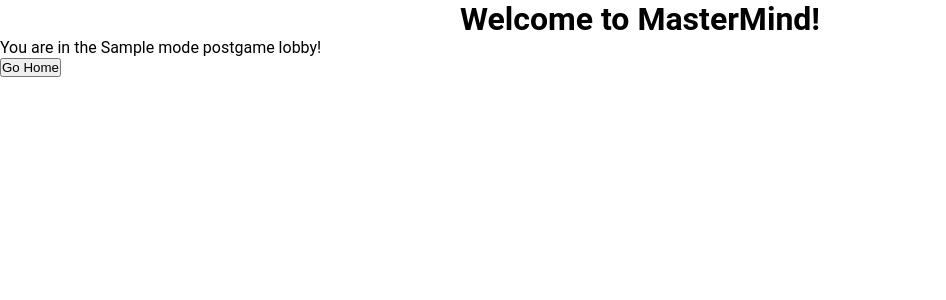
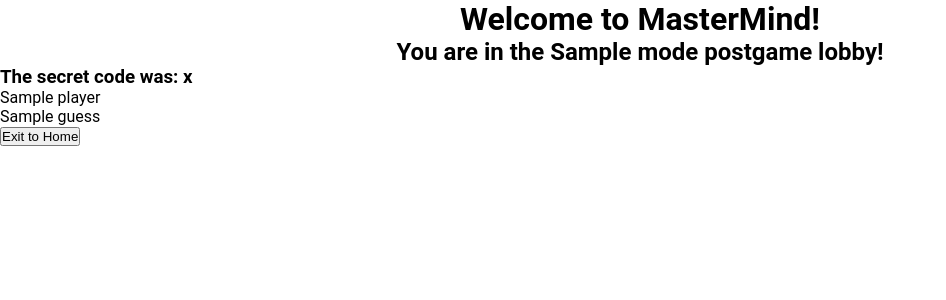
Before and after one commit to franciscobortega/mastermind, a Flask app: template templates/postgame.html in a window 1280 px wide. Shown: the top 300 px of the page, without its empty margins (0-946 px from the left). Run offline with Flask 3, Linux system fonts and the light colour scheme; the template is opened without the code that fills it: most values are stand-ins (such as "Sample title", 1, 10 or a date in 2020).

Commit message:
Pushed game data to postgame lobby

```diff
--- a/app.py
+++ b/app.py
@@ -44,6 +44,7 @@ def handle_connect(auth):
             "player_id": unique_id,
             "name": name,
             "role": "codemaker",
+            "guesses": [],
             "winner": False
         })
     else:
@@ -51,6 +52,7 @@ def handle_connect(auth):
             "player_id": unique_id,
             "name": name,
             "role": "codebreaker",
+            "guesses": [],
             "winner": False
         })
     print(rooms)
@@ -150,7 +152,11 @@ def handle_multiplayer_guess(data):
         else:
             emit("guess_feedback", guess_feedback, to=request.sid)
 
-    rooms[room]["guess"] = content["guess"]
+    # Append guess to the player's guesses list
+    for player in rooms[room]["participants"]:
+        if player["player_id"] == request.sid:
+            player["guesses"].append(content["guess"])
+
     print(rooms)
     print(f"{name} guessed: {content['guess']}")
 
@@ -437,19 +443,29 @@ def display_postgame():
 
     print("Endgame printed: ", name)
 
-    players = rooms[room]["participants"]  # Adjust this according to your data structure
+    players = rooms[room]["participants"]
+
+    secret_code = rooms[room]["secret_code"]
 
     for player in players:
         print(player)
 
-    # push player data to database
-    player_data = crud.get_user_by_username(name)
+        if player['winner']:
+            # push player data to database
+            player_data = crud.get_user_by_username(name)
 
-    if player_data:
-        player_data.total_wins += 1
-        crud.update_user_score(player_data)
+            if player_data:
+                player_data.total_wins += 1
+                crud.update_user_score(player_data)
 
-    return render_template("postgame.html", mode=mode, name=name, game_data=game_data)
+        game_data.append({
+            "name": player['name'],
+            "guesses": player['guesses'],
+            "winner": player['winner'],
+        })
+
+
+    return render_template("postgame.html", mode=mode, secret_code=secret_code, game_data=game_data)
 
 def get_leaderboard():
     """Get database data for leaderboard."""
--- a/templates/postgame.html
+++ b/templates/postgame.html
@@ -1,8 +1,25 @@
 {% extends 'base.html' %} {% block title %}MasterMind - Postgame{% endblock %}
 {% block content %}
 <h1>Welcome to MasterMind!</h1>
-<p>You are in the {{mode}} postgame lobby!</p>
+<h2>You are in the {{mode}} postgame lobby!</h2>
+<h3>The secret code was: {{ secret_code }}</h3>
+
+<div class="battle-royale-players">
+  <div class="player-container">
+    {% for player in game_data %}
+    <div class="player">
+      <p>{{ player.name }}</p>
+      <ol>
+        {% for guess in player.guesses %}
+        <li>{{ guess }}</li>
+        {% endfor %}
+      </ol>
+    </div>
+    {% endfor %}
+  </div>
+</div>
+
 <form action="/">
-  <input type="submit" value="Go Home" />
+  <input type="submit" value="Exit to Home" />
 </form>
 {% endblock %}
```
